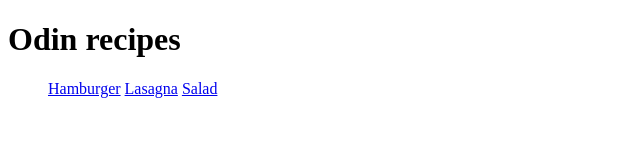
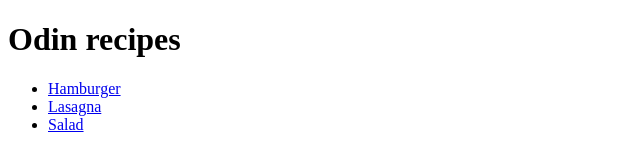
Before and after one commit to ralfiibaj97/odin-recipes, a plain HTML site: page index.html in a window 1280 px wide. Shown: the whole page, without its empty margins (0-640 px from the left). Drawn offline with Linux system fonts and the light colour scheme.

Commit message:
Added li tag to the ul so that the recepies show up in list form

```diff
--- a/index.html
+++ b/index.html
@@ -8,9 +8,9 @@
 <body>
     <h1>Odin recipes</h1>
     <ul>
-        <a href="recipes/hamburger.html">Hamburger</a>
-        <a href="recipes/lasagna.html">Lasagna</a>
-        <a href="recipes/salad.html">Salad</a>
+        <li><a href="recipes/hamburger.html">Hamburger</a></li>
+        <li><a href="recipes/lasagna.html">Lasagna</a></li>
+        <li><a href="recipes/salad.html">Salad</a></li>
     </ul>
 
 
```
